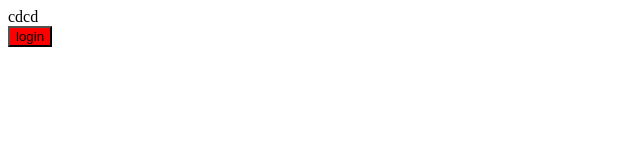
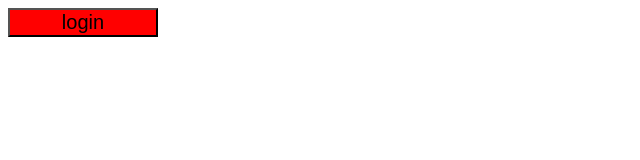
Before and after one commit to kadjialan/3bottons-page-html, a plain HTML site: page index.html in a window 1280 px wide. Shown: the whole page, without its empty margins (0-640 px from the left). Drawn offline with Linux system fonts and the light colour scheme.

Commit message:
button style

```diff
--- a/assets/styles/styles.css
+++ b/assets/styles/styles.css
@@ -1,3 +1,5 @@
 .button {
     background-color: red;
-}
+    font-size: 20px;
+    width: 150px;
+    }
--- a/index.html
+++ b/index.html
@@ -5,7 +5,7 @@
     <meta http-equiv="X-UA-Compatible" content="IE=edge">
     <meta name="viewport" content="width=device-width, initial-scale=1.0">
     <title>Document</title>
-    <link rel="stylesheet" href="assets/styles/styles.css">cdcd
+    <link rel="stylesheet" href="assets/styles/styles.css">
 </head>
 <body>
     <main id="button">
```
